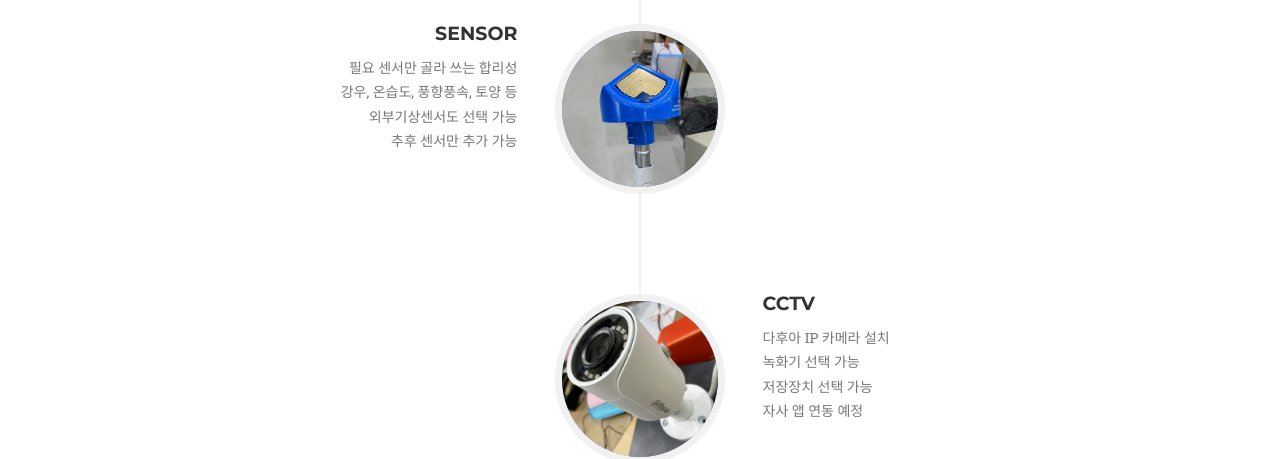
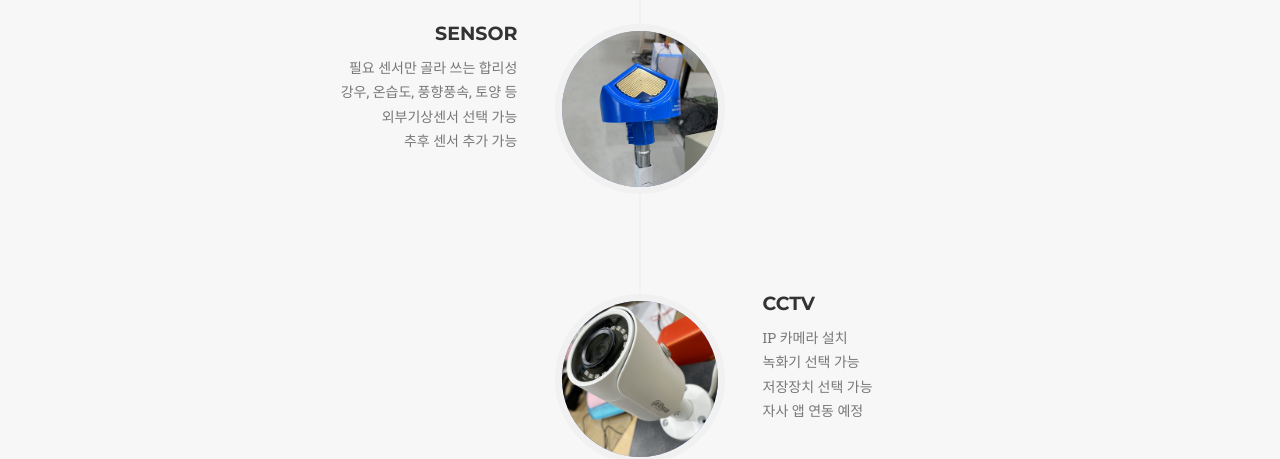
Before and after one commit to sookyungfarms/sookyungfarms.github.io, a Jekyll site: the page built from index.html, in a window 1280 px wide and 900 px high, scrolled down 2354 px. Shown: the part 153-612 px from the top of the window. Built offline with Jekyll 4.4.1, drawn with Linux system fonts in a browser that asks for light colours; some web fonts are replaced; some of the changed text lies outside the part shown.

Commit message:
delete contact

```diff
--- a/_includes/product.html
+++ b/_includes/product.html
@@ -1,5 +1,5 @@
 <!-- About Section -->
-    <section id="about">
+    <section id="about" class="bg-light-gray">
         <div class="container">
             <div class="row">
                 <div class="col-lg-12 text-center">
@@ -48,7 +48,7 @@
                                     <h4 class="subheading"></h4>
                                 </div>
                                 <div class="timeline-body">
-                                    <p class="text-muted">필요 센서만 골라 쓰는 합리성<br>강우, 온습도, 풍향풍속, 토양 등<br>외부기상센서도 선택 가능<br>추후 센서만 추가 가능</p>
+                                    <p class="text-muted">필요 센서만 골라 쓰는 합리성<br>강우, 온습도, 풍향풍속, 토양 등<br>외부기상센서 선택 가능<br>추후 센서 추가 가능</p>
                                 </div>
                             </div>
                         </li>
@@ -62,7 +62,7 @@
                                     <h4 class="subheading"></h4>
                                 </div>
                                 <div class="timeline-body">
-                                    <p class="text-muted">다후아 IP 카메라 설치<br>녹화기 선택 가능<br>저장장치 선택 가능<br>자사 앱 연동 예정</p>
+                                    <p class="text-muted">IP 카메라 설치<br>녹화기 선택 가능<br>저장장치 선택 가능<br>자사 앱 연동 예정</p>
                                 </div>
                             </div>
                         </li>
--- a/_layouts/default.html
+++ b/_layouts/default.html
@@ -12,7 +12,6 @@
     {% include portfolio_grid.html %}
     {% include team.html %}
     {% include clients.html %}
-    {% include contact.html %}
     {% include footer.html %}
     {% include modals.html %}
     {% include js.html %}
```
Also changed, not shown: img/product/2.jpg.
